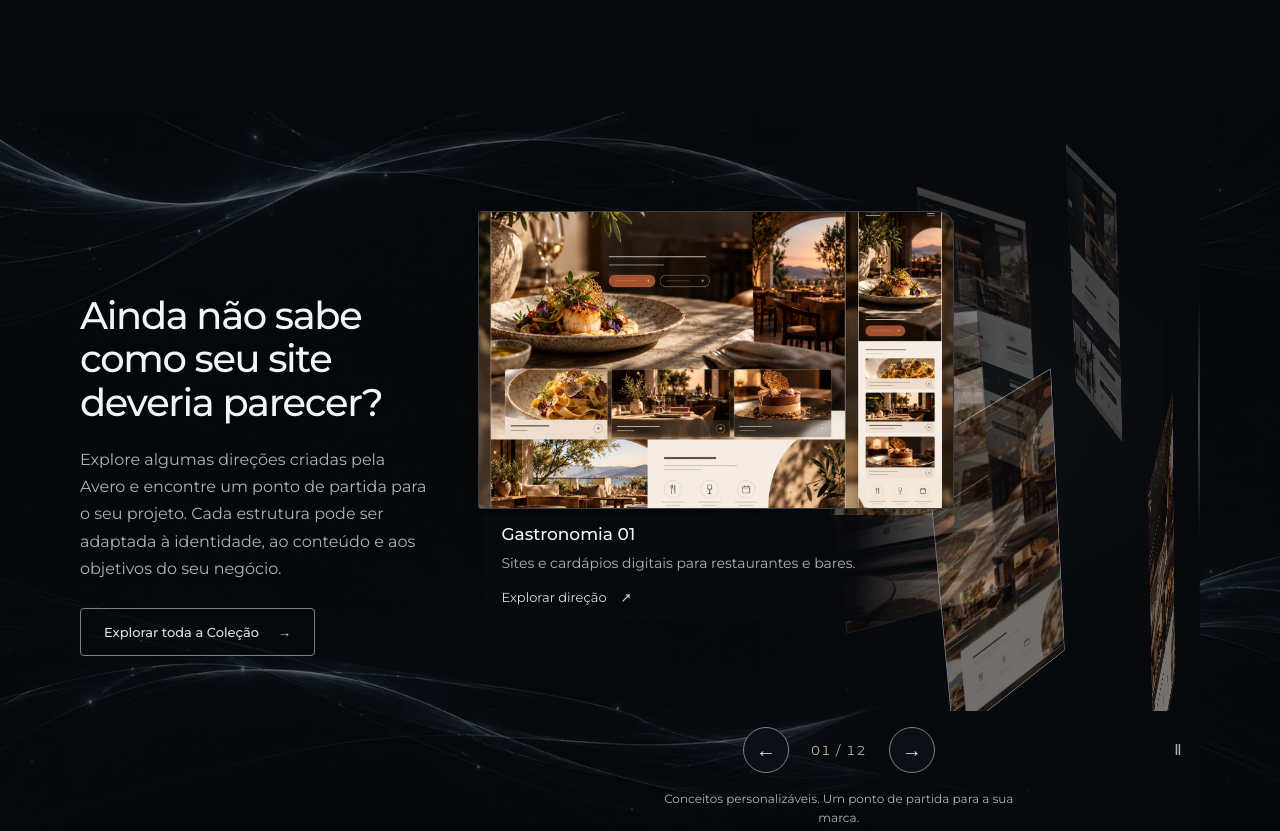
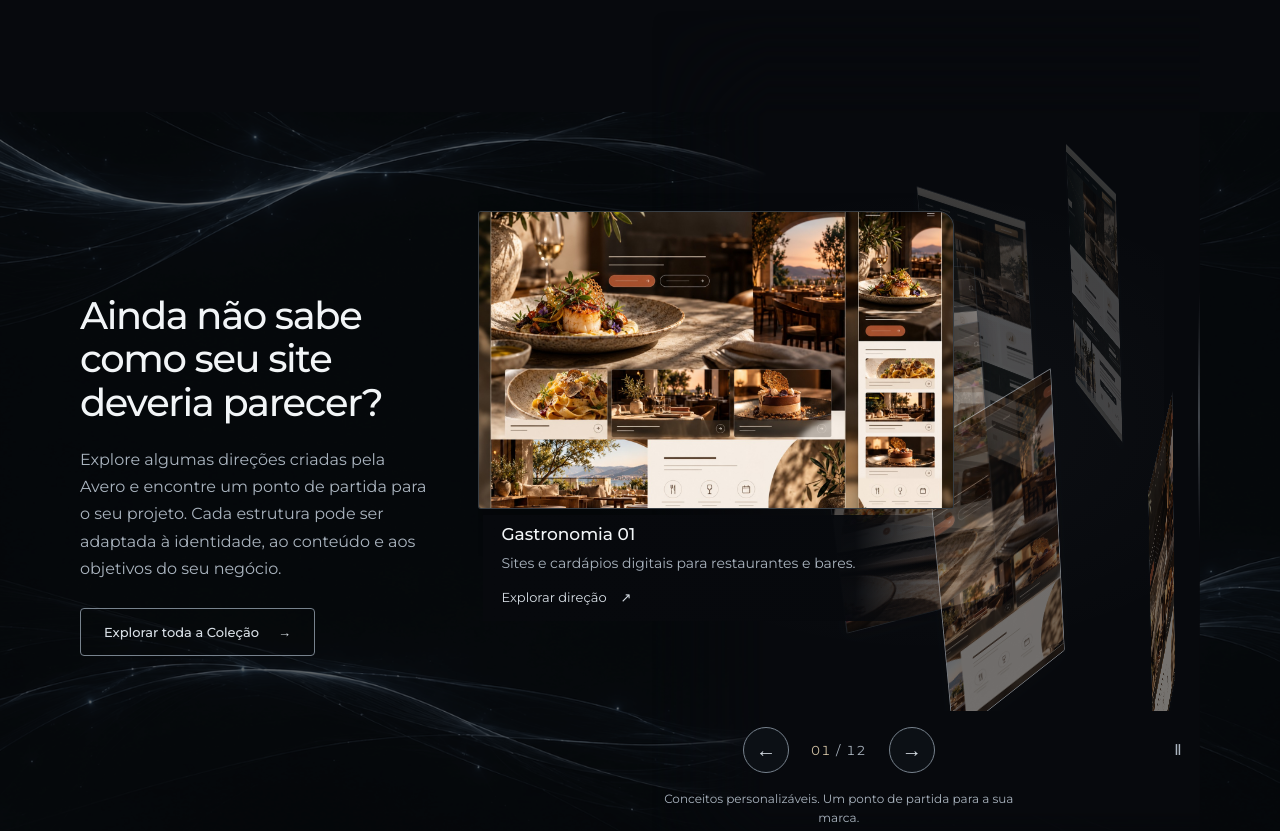
Before and after one commit to Urimash9/avero-studio-demo, a plain HTML site: page index.html in a window 1280 px wide. Shown: the part 2400-3231 px from the top of the page. Drawn offline with Linux system fonts and the light colour scheme.

Commit message:
fix(collection): cover projected wheel extremities with desktop occlusion

```diff
--- a/styles.css
+++ b/styles.css
@@ -1060,7 +1060,7 @@ html.avero-palette-b :is(#method-desktop-fade,#method-mobile-fade,#method-phone-
  .method .method-stages li:nth-child(4) .method-step-copy{margin-left:58px}
  /* Occlude the deep page-flow only beneath the wheel, with soft outer edges. */
  .collection-system.is-enhanced.is-radial{isolation:isolate}
- .collection-system.is-enhanced.is-radial:before{content:"";position:absolute;inset:-16% 0 -10%;z-index:-1;pointer-events:none;background:var(--bg-primary);mask-image:linear-gradient(90deg,transparent 38%,#000 56%),linear-gradient(180deg,transparent,#000 15%,#000 85%,transparent);mask-composite:intersect;mask-repeat:no-repeat}
+ .collection-system.is-enhanced.is-radial:before{content:"";position:absolute;inset:-16% 0 -10%;z-index:-1;pointer-events:none;background:var(--bg-primary);mask-image:linear-gradient(90deg,transparent 24%,#000 40%),linear-gradient(180deg,transparent,#000 12%,#000 90%,transparent);mask-composite:intersect;mask-repeat:no-repeat}
 }
 
 /* Build 01.16B.3 — breathing structure and a luminous, tapered energy wake. */
```
